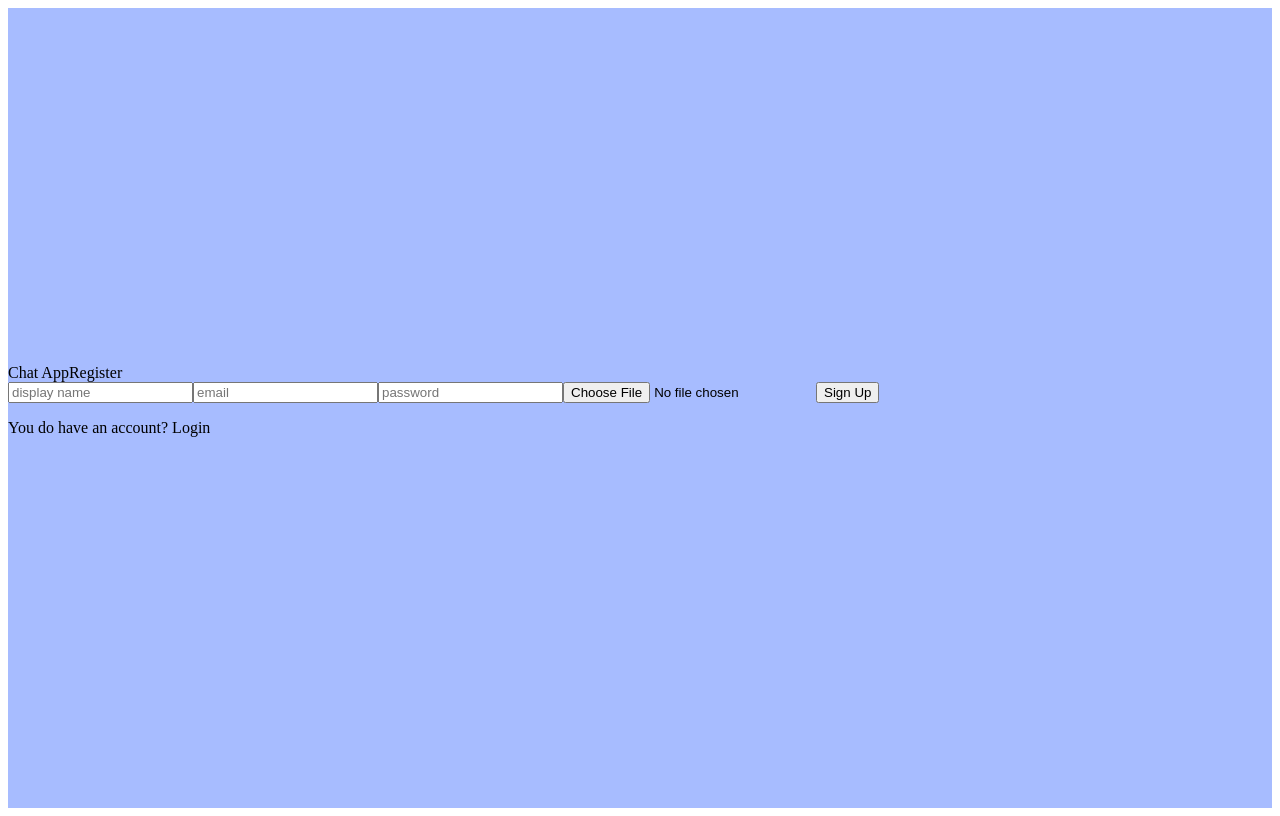
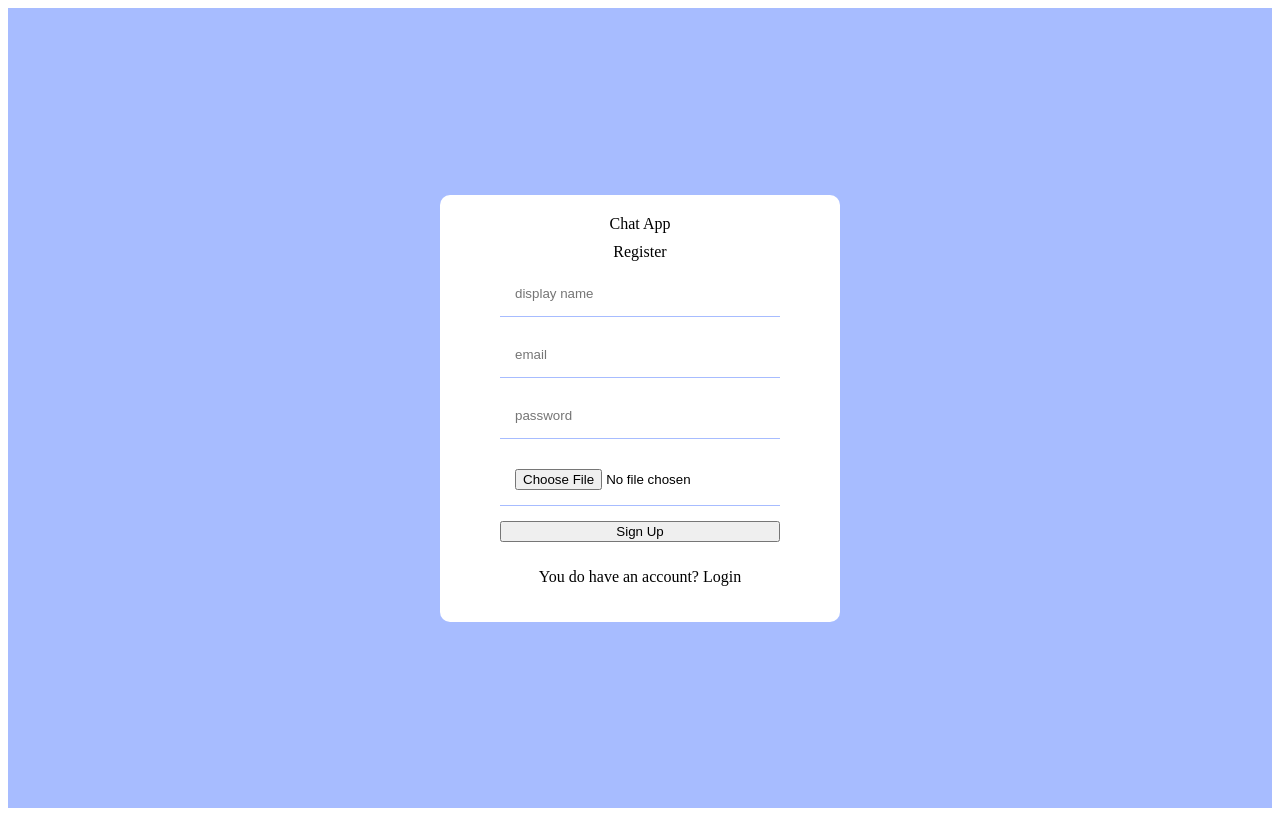
Before and after one commit to Patrick-Ngige/Chat-App, a React (Create React App) app: page / in a window 1280 px wide. Built offline with nearby package versions, Linux system fonts and the light colour scheme.

Commit message:
styling the form input

```diff
--- a/src/styles.scss
+++ b/src/styles.scss
@@ -3,4 +3,27 @@
     height: 100vh;
     display: flex;
     align-items: center;
+    justify-content: center;
+
+    .formWrapper{
+        background-color: #fff;
+        padding: 20px 60px;
+        border-radius: 10px;
+        display: flex;
+        flex-direction: column;
+        gap: 10px;
+        align-items: center;
+        form{
+            display: flex;
+            flex-direction: column;
+            gap: 15px;
+
+            input{
+                padding: 15px;
+                border: none;
+                width: 250px;
+                border-bottom: 1px solid #a7bcff;
+            }
+        }
+    }
 }
```
